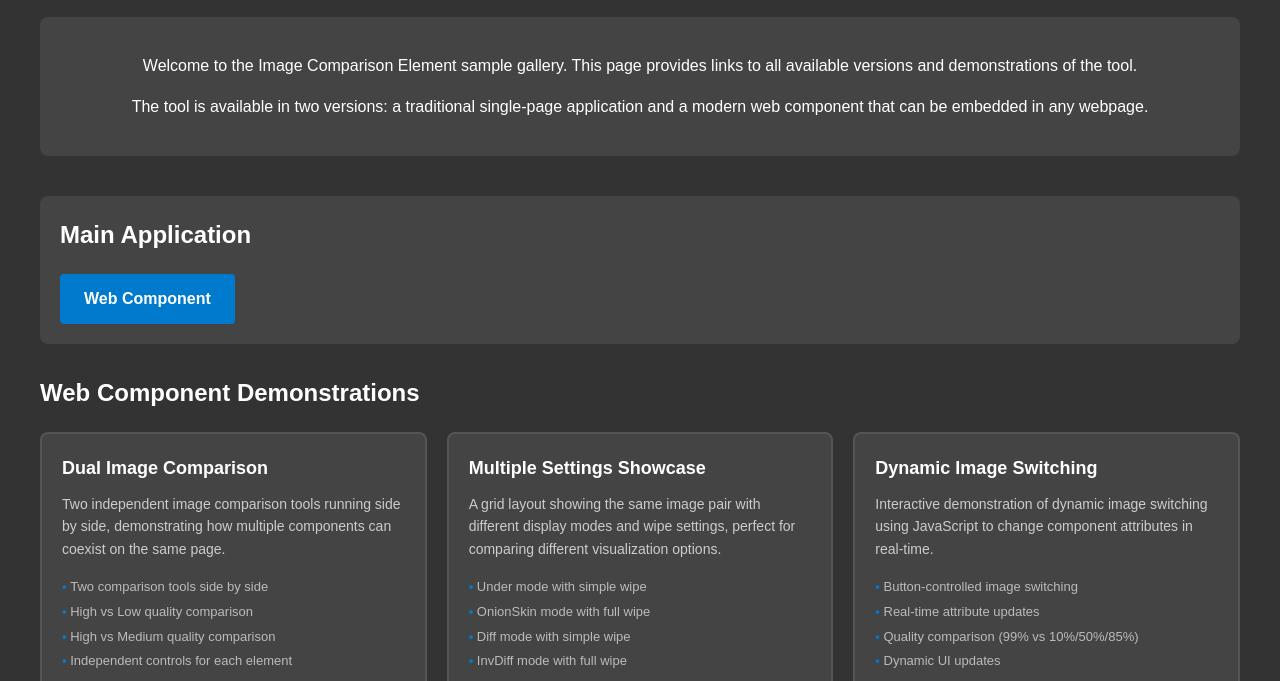
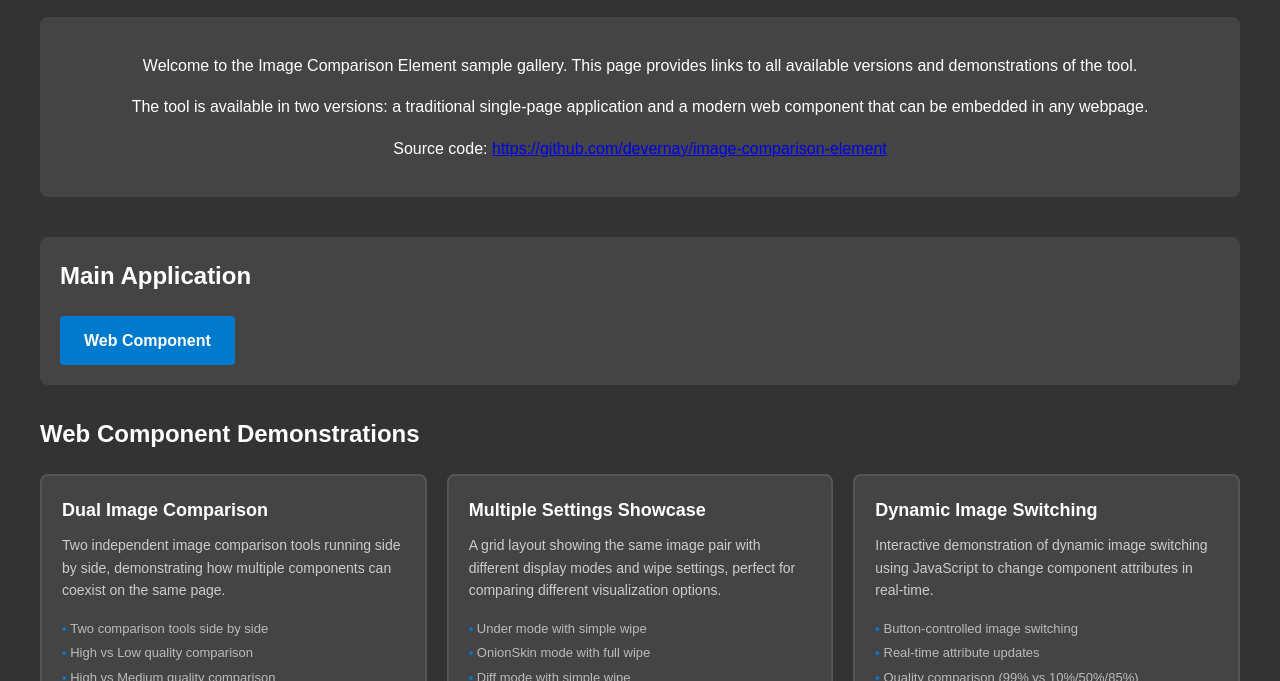
Before and after one commit to devernay/image-comparison-element, a website: page public/index.html in a window 1280 px wide. Shown: the part 106-787 px from the top of the page. Drawn offline with Linux system fonts and the light colour scheme.

Commit message:
add demo link

```diff
--- a/public/index.html
+++ b/public/index.html
@@ -156,6 +156,7 @@
         <div class="intro">
             <p>Welcome to the Image Comparison Element sample gallery. This page provides links to all available versions and demonstrations of the tool.</p>
             <p>The tool is available in two versions: a traditional single-page application and a modern web component that can be embedded in any webpage.</p>
+            <p>Source code: <a href="https://github.com/devernay/image-comparison-element">https://github.com/devernay/image-comparison-element</a></p>
         </div>
 
         <div class="main-versions">
```
Also changed, not shown: README.md.
